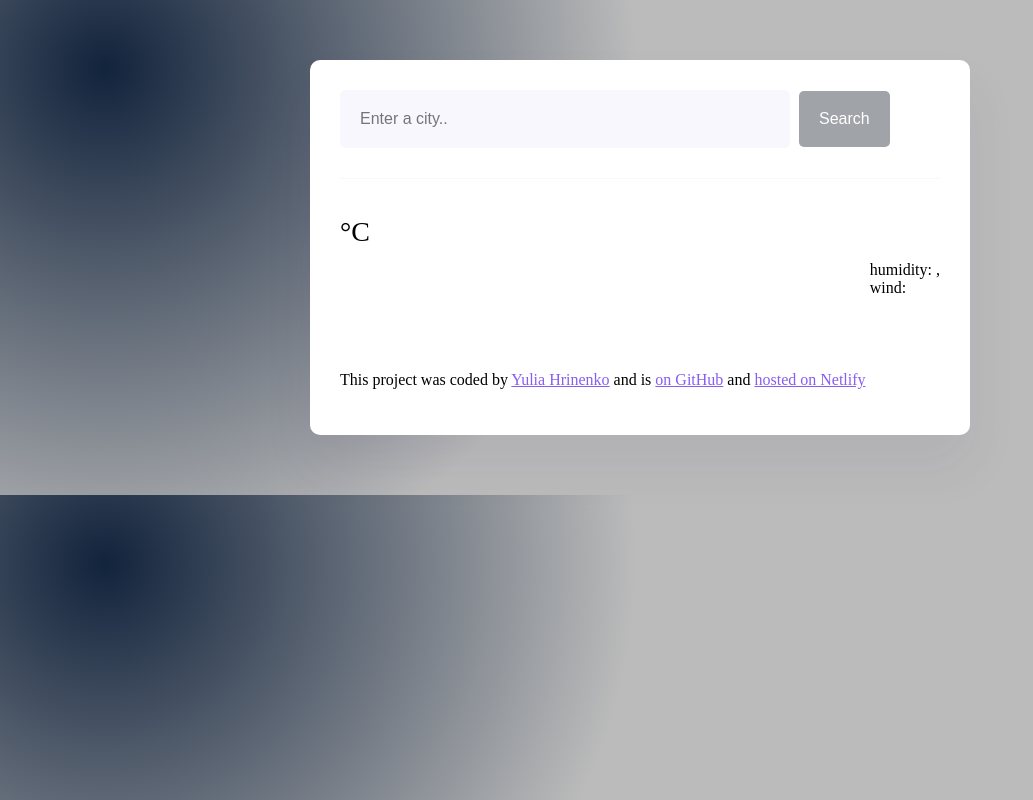
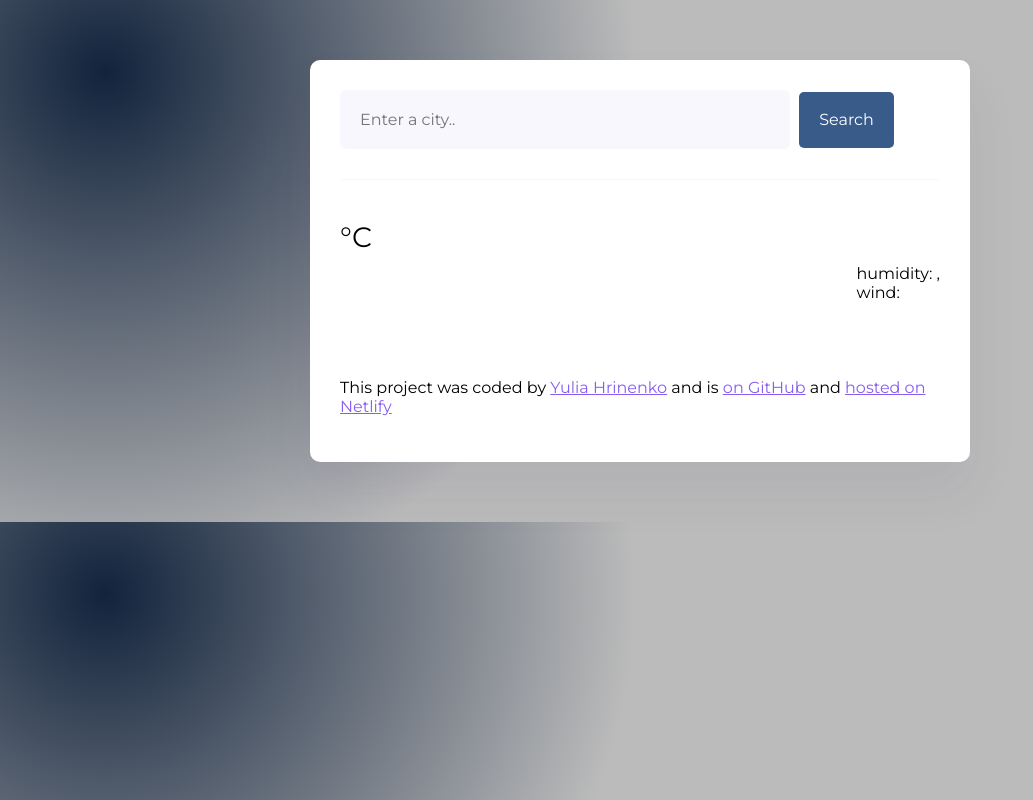
Before and after one commit to YuliaGrinenko/SheCodesPlus-week7-homework, a plain HTML site: page index.html in a window 1280 px wide. Shown: the whole page, without its empty margins (0-1033 px from the left). Drawn offline with nearby package versions, Linux system fonts and the light colour scheme; no server answers.

Commit message:
button  style, font-family edited

```diff
--- a/index.html
+++ b/index.html
@@ -6,6 +6,9 @@
     <title>Weather App</title>
     <link rel="stylesheet" href="src/style.css" />
     <script src="https://cdn.jsdelivr.net/npm/axios@1.1.2/dist/axios.min.js"></script>
+    <link rel="preconnect" href="https://fonts.googleapis.com">
+<link rel="preconnect" href="https://fonts.gstatic.com" crossorigin>
+<link href="https://fonts.googleapis.com/css2?family=Montserrat:ital@0;1&display=swap" rel="stylesheet">
   </head>
    <body>
     <div class="weather-app">
--- a/src/index.js
+++ b/src/index.js
@@ -8,6 +8,7 @@ function showWeather(response) {
   let timeElement = document.querySelector("#current-day-time");
   let date = new Date(response.data.time * 1000);
   let iconElement = document.querySelector("#icon");
+  console.log(date);
 
   cityElement.innerHTML = response.data.city;
   temperatureElement.innerHTML = Math.round(temperature);
--- a/src/style.css
+++ b/src/style.css
@@ -4,6 +4,7 @@ body {
     rgb(18, 35, 60) 0%,
     rgb(187, 187, 187) 90%
   );
+  font-family: "Montserrat", sans-serif;
 }
 a {
   color: #885df1;
@@ -32,17 +33,19 @@ header {
   padding: 20px;
   width: 75%;
   border-radius: 6px;
+  font-family: "Montserrat", sans-serif;
 }
 
 .search-button {
   margin-left: 5px;
   font-size: 16px;
-  background-color: #a0a3a7;
+  background-color: #385b8a;
   color: white;
   border: none;
   padding: 20px;
   line-height: 1;
   border-radius: 5px;
+  font-family: "Montserrat", sans-serif;
 }
 
 main {
```
